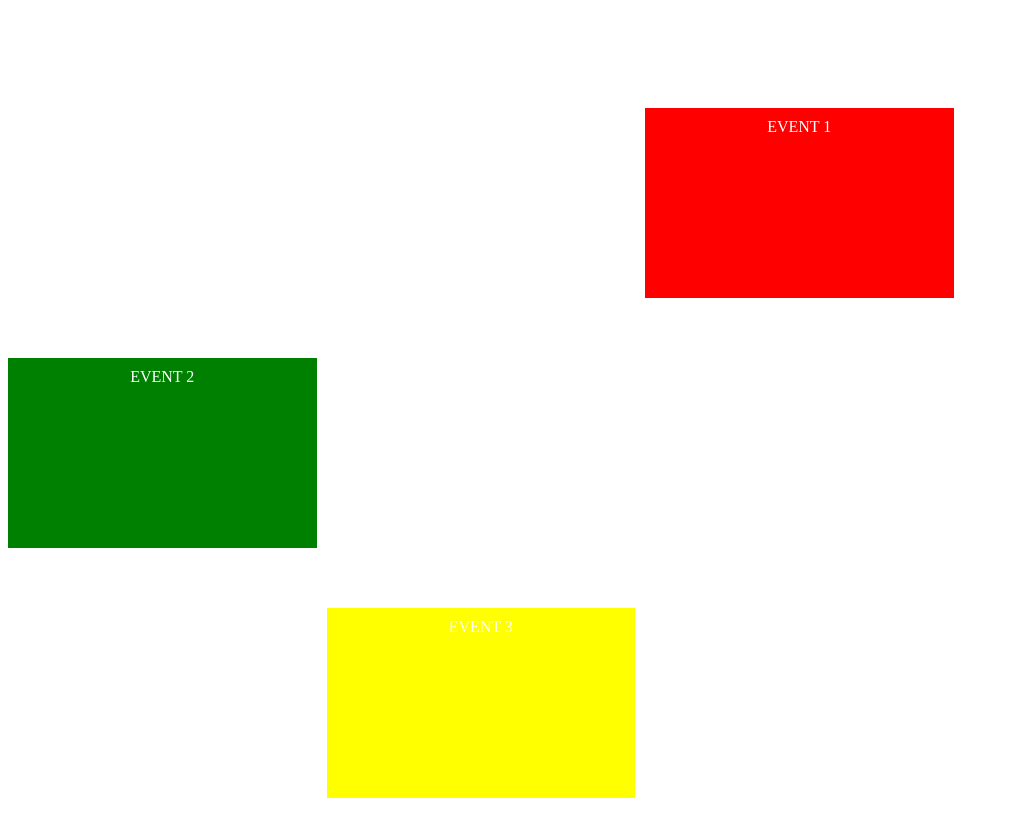
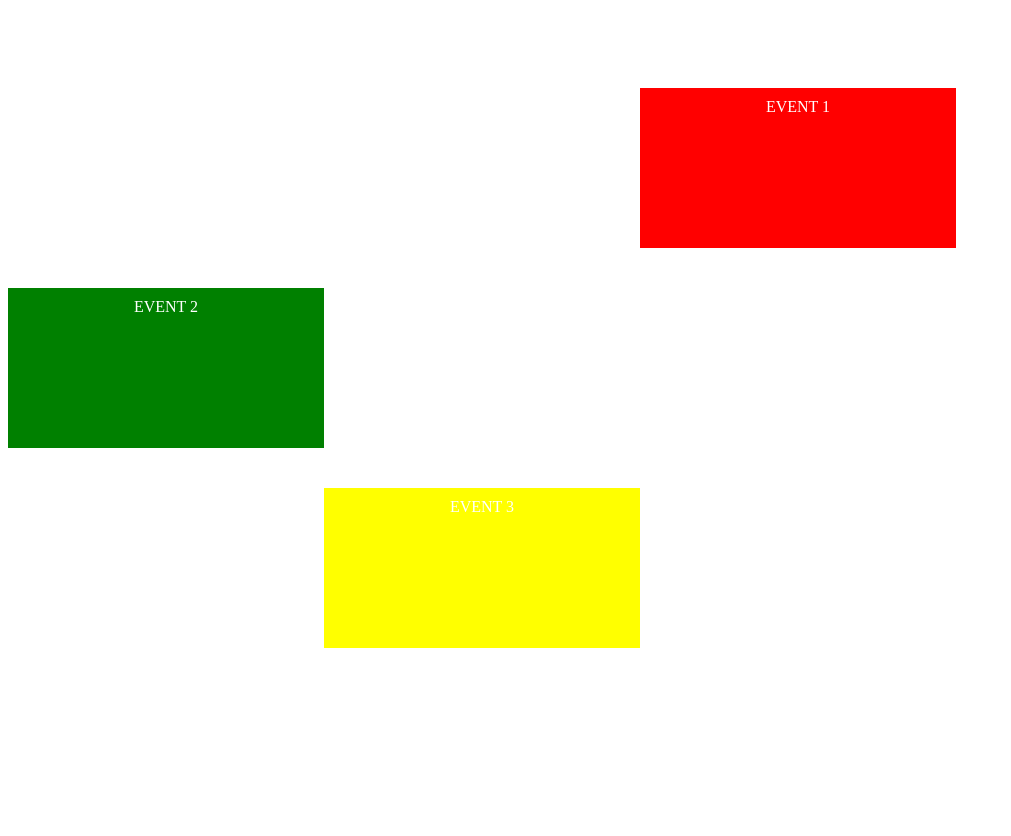
Before and after one commit to Utihaxo/calendar, a plain HTML site: page index.html in a window 1280 px wide. Shown: the whole page, without its empty margins (0-1011 px from the left). Drawn offline with Linux system fonts and the light colour scheme.

Commit message:
Update index.html

```diff
--- a/index.html
+++ b/index.html
@@ -8,7 +8,7 @@
             display: grid;
             grid-template-columns: repeat(4, 1fr);
             grid-template-rows: repeat(20, 40px);
-            gap: 10px;
+            gap: 0;
         }
         .event {
             cursor: move;
```
